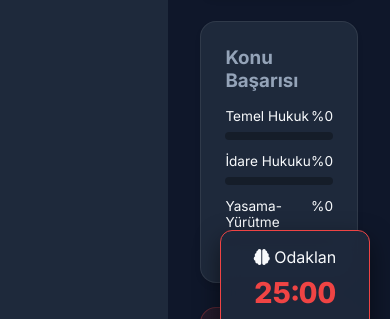
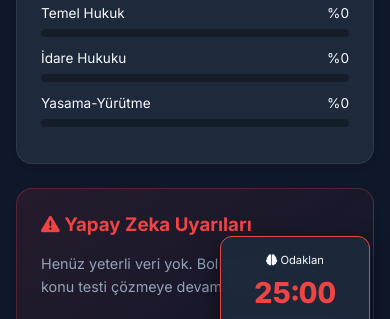
Before and after one commit to ErkanTasProjects/KPSS-VATANDASLIK-CALISMA-DEFTERI, a plain HTML site: page index.html in a window 390 px wide. Shown: the part 468-787 px from the top of the page. Drawn offline with Linux system fonts and the light colour scheme.

Commit message:
fix mobile layout

```diff
--- a/index.html
+++ b/index.html
@@ -32,6 +32,7 @@
             background-color: var(--dark-bg);
             color: var(--text-light);
             display: flex;
+            flex-direction: column;
             min-height: 100vh;
             overflow-x: hidden;
         }
@@ -129,8 +130,13 @@
             .sidebar { transform: translateX(-100%); }
             .sidebar.open { transform: translateX(0); }
             .main-wrapper { margin-left: 0; }
-            .top-bar { display: flex; }
-            .grid-2, .grid-3 { grid-template-columns: 1fr; }
+            .top-bar { display: flex; width: 100%; }
+            .grid-2, .grid-3, .grid-4 { grid-template-columns: 1fr; }
+
+            .pomodoro-widget { bottom: 10px; right: 10px; width: 110px; padding: 0.5rem; }
+            .pomo-time { font-size: 1.3rem; }
+            .pomo-status { font-size: 0.7rem; }
+            .content-area { padding: 1rem; }
         }
 
         /* POMODORO */
```
